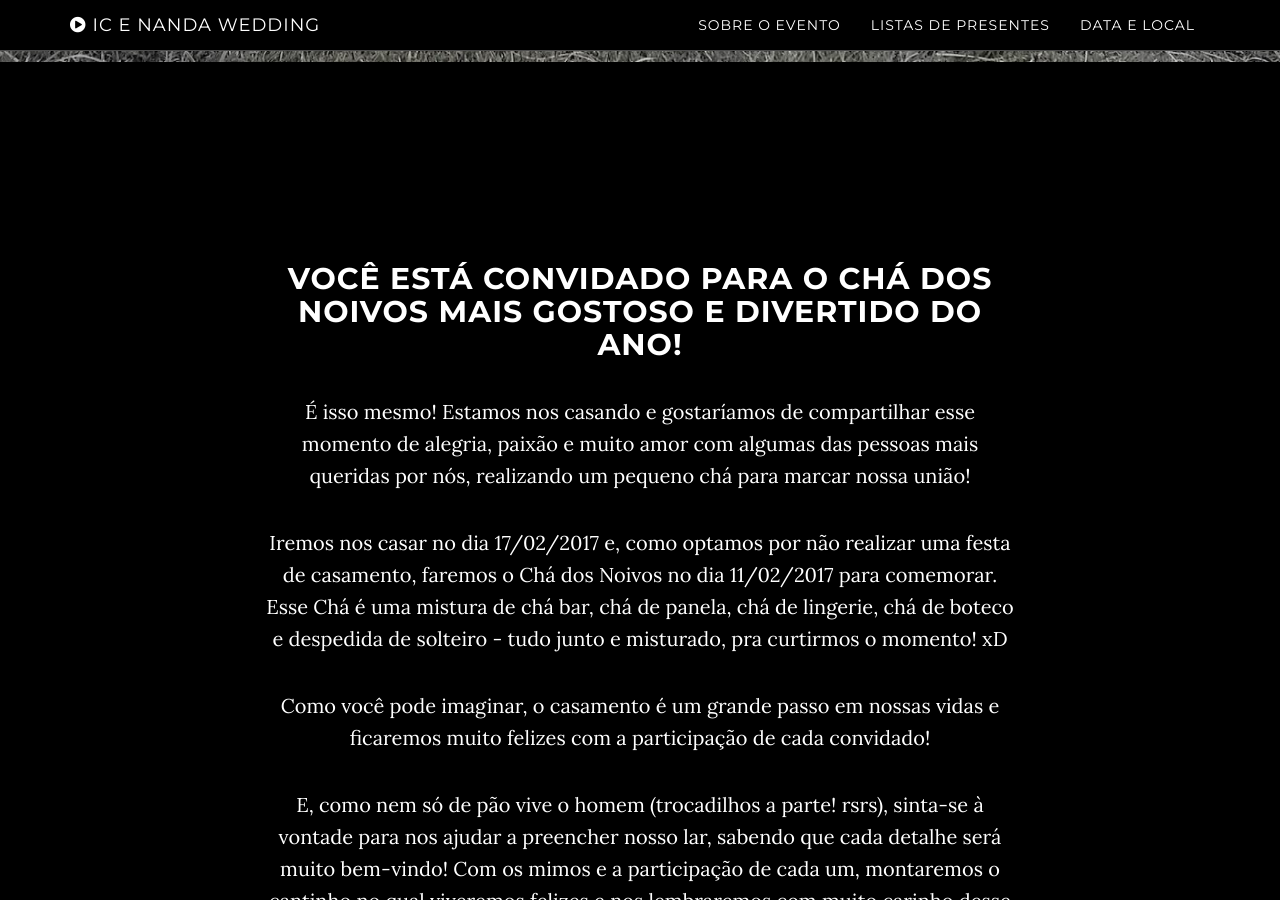
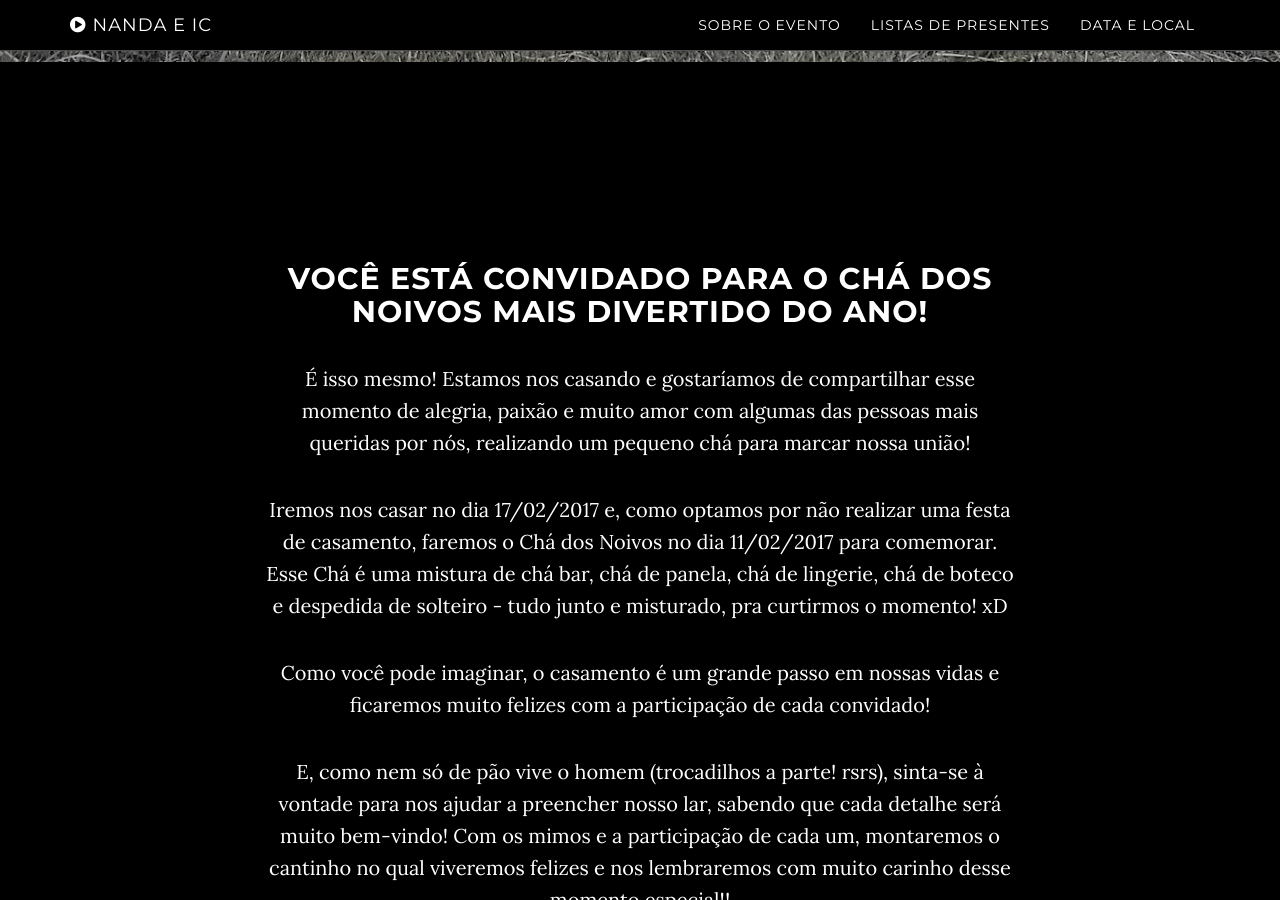
Before and after one commit to icaro02/wedding_website, a Jekyll site: the page built from index.html, in a window 1280 px wide and 900 px high, scrolled down 838 px. Built offline with Jekyll 4.4.1, drawn with Linux system fonts in a browser that asks for light colours; some of the changed text lies outside the part shown.

Commit message:
nova pagina inicial

```diff
--- a/_config.yml
+++ b/_config.yml
@@ -10,7 +10,7 @@ color:
   links: '#FFFFFF'
 
 # Footer settings
-footer: Icaro e Fernanda Wedding
+footer: Fernanda e Icaro
 
 # Social networks usernames (many more available: google-plus, flickr, dribbble, pinterest, instagram, tumblr, linkedin, etc.)
 #social:
--- a/_includes/about.html
+++ b/_includes/about.html
@@ -3,7 +3,7 @@
         <div class="row">
             <div class="col-lg-8 col-lg-offset-2">
                 <h2>
-                    VOCÊ ESTÁ CONVIDADO PARA O CHÁ DOS NOIVOS MAIS GOSTOSO E DIVERTIDO DO ANO!
+                    VOCÊ ESTÁ CONVIDADO PARA O CHÁ DOS NOIVOS MAIS DIVERTIDO DO ANO!
                 </h2>
                 <p>
                     É isso mesmo! Estamos nos casando e gostaríamos de compartilhar esse momento de alegria, paixão e muito amor com algumas das pessoas mais queridas por nós, realizando um pequeno chá para marcar nossa união!
--- a/_includes/nav.html
+++ b/_includes/nav.html
@@ -6,7 +6,7 @@
                     <i class="fa fa-bars"></i>
                 </button>
                 <a class="navbar-brand page-scroll" href="#page-top">
-                    <i class="fa fa-play-circle"></i>  <span class="light">Ic e Nanda Wedding</span>
+                    <i class="fa fa-play-circle"></i>  <span class="light">Nanda e Ic</span>
                 </a>
             </div>
 
```
Also changed, not shown: 1 other file.
